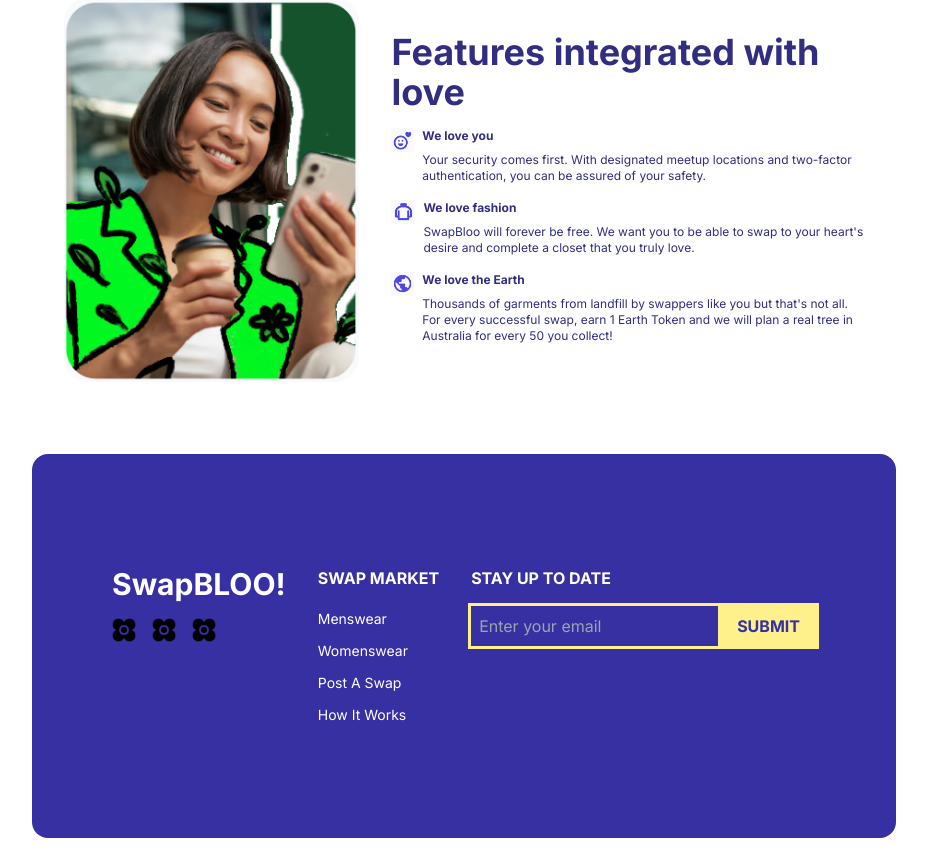
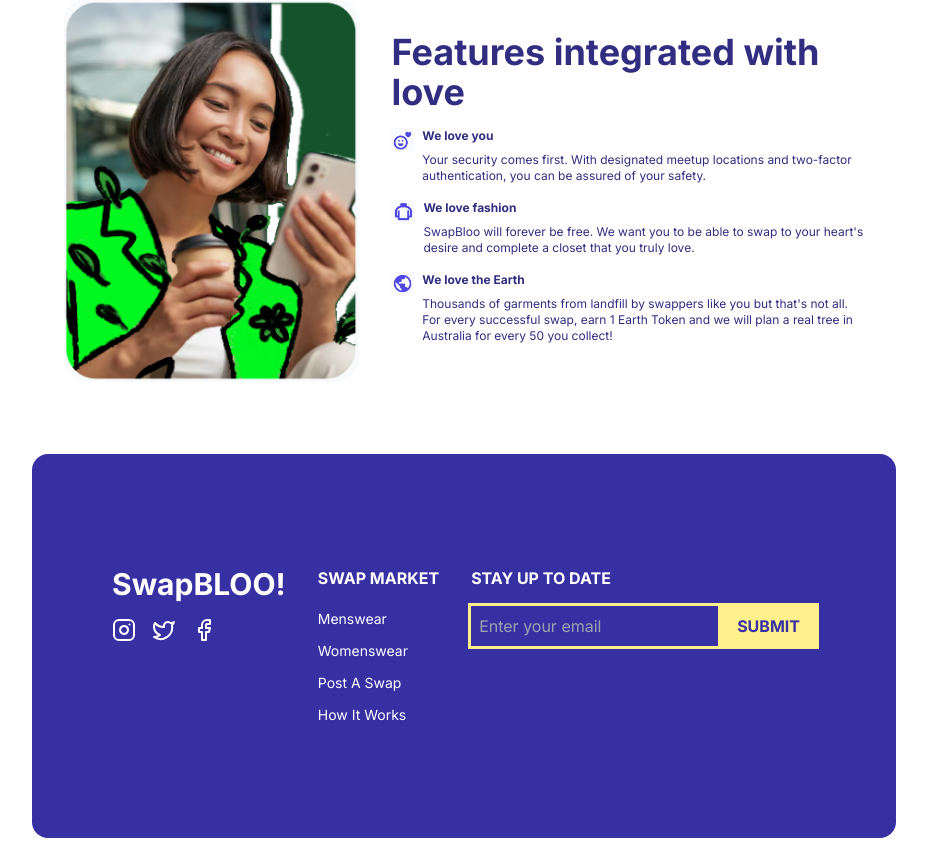
Before and after one commit to luowarren/Swapbloo-App, a Next.js app in the folder frontend/: page / in a window 1280 px wide. Shown: the part 1829-2691 px from the top of the page, without its empty margins (176-1103 px from the left). Built offline with nearby package versions, Linux system fonts and the light colour scheme; no server answers.

Commit message:
add social media symbols

```diff
--- a/frontend/app/page.tsx
+++ b/frontend/app/page.tsx
@@ -4,6 +4,7 @@ import React from "react";
 import ImageDisplay from './components/ImageDisplay';
 import ItemImages from './components/ItemImages';
 import Link from 'next/link';
+import { Facebook, Instagram, Twitter } from "lucide-react";
 
 export default function Home() {
   return (
@@ -163,9 +164,9 @@ export default function Home() {
             <div>
               <div className="mb-4 text-3xl font-bold">SwapBLOO!</div>
               <div className="flex space-x-4">
-                <img src="flower.png" alt="Facebook" className="w-6 h-6" />
-                <img src="flower.png" alt="Twitter" className="w-6 h-6" />
-                <img src="flower.png" alt="Instagram" className="w-6 h-6" />
+                <Instagram/>
+                <Twitter/>
+                <Facebook/>
               </div>
             </div>
 
```
